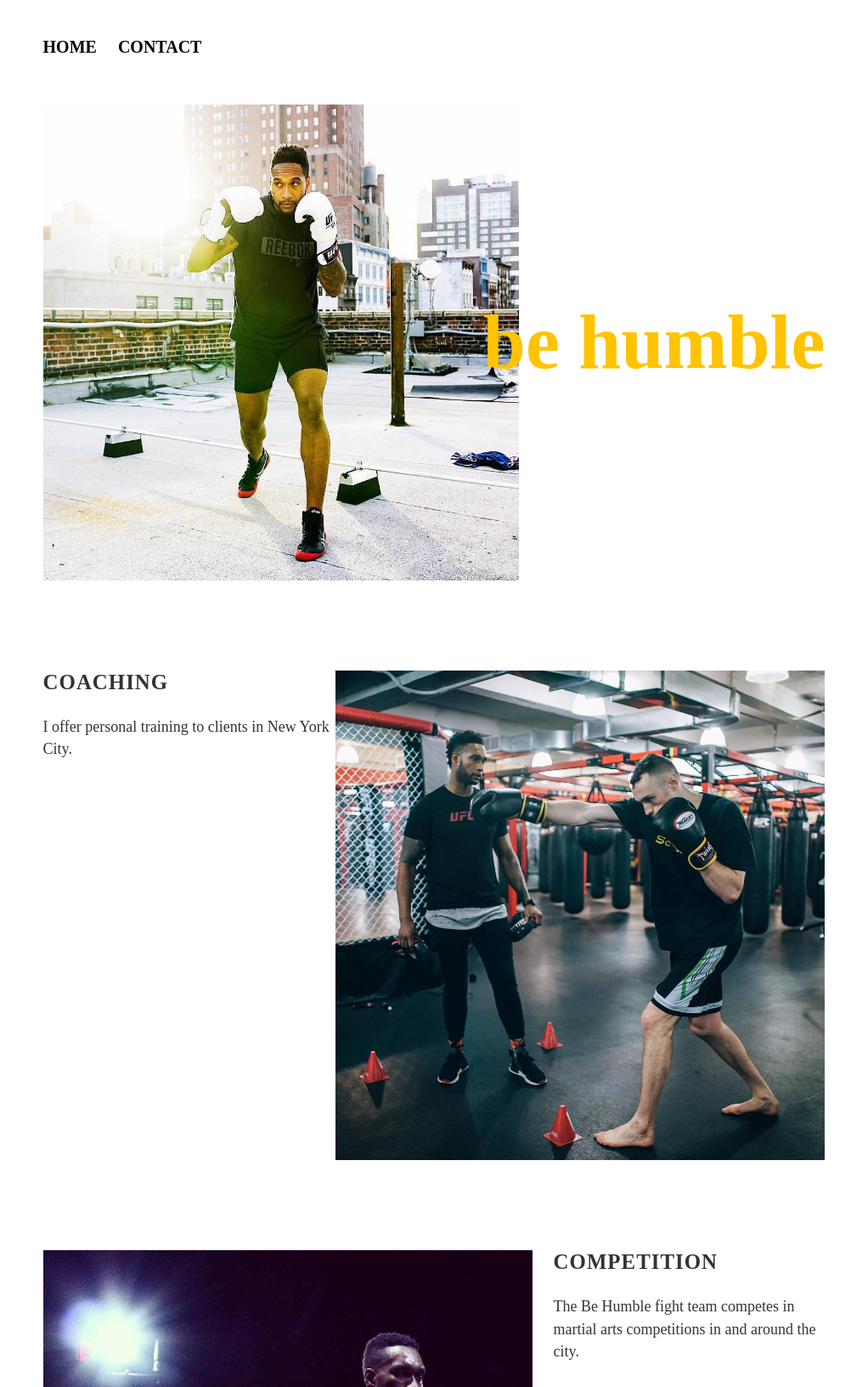
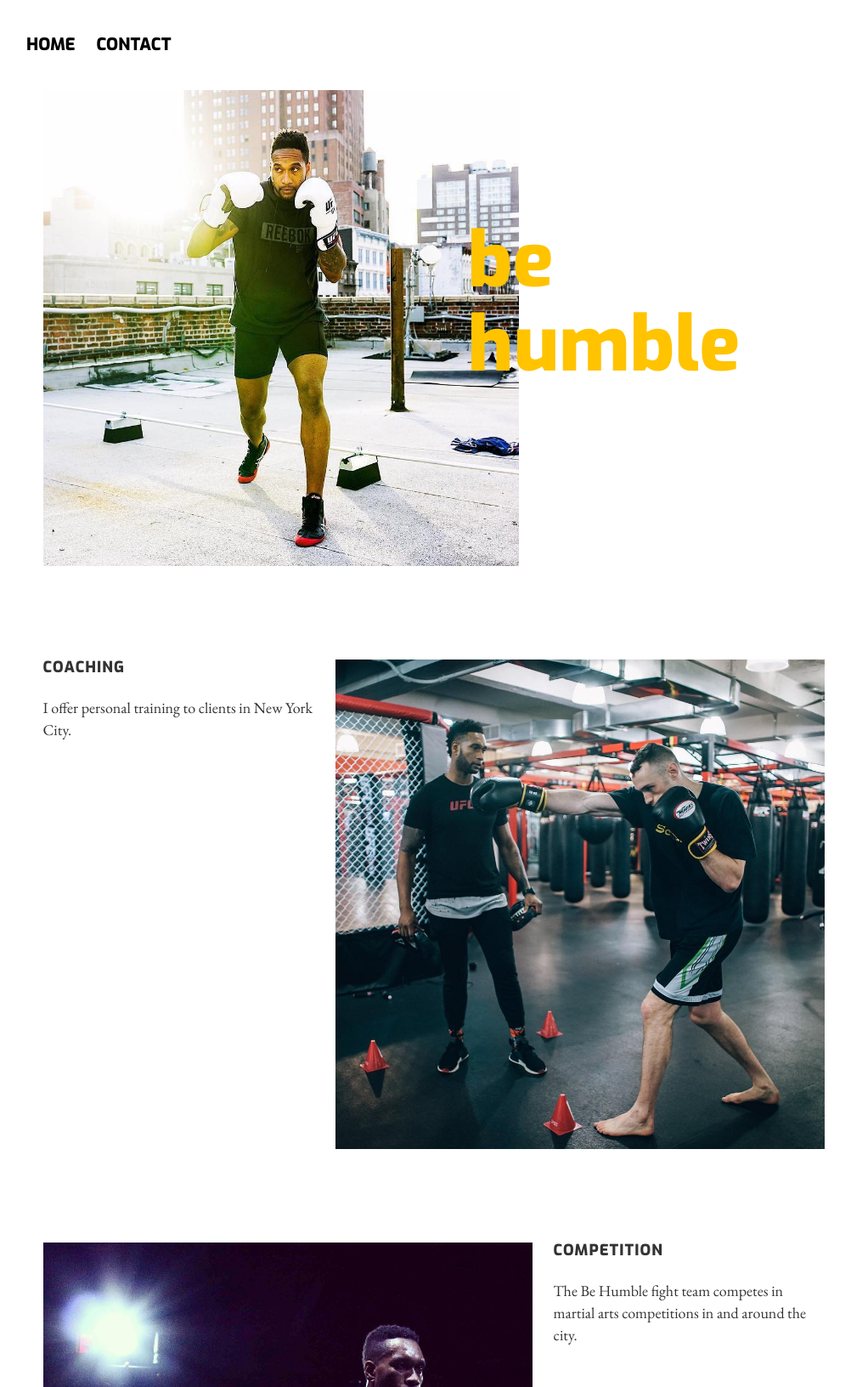
Before and after one commit to OLI9292/OLI9292.github.io, a Gatsby site: page / in a window 1280 px wide. Shown: the top 1632 px of the page at 85% size, without its empty margins (129-1131 px from the left). Built offline with nearby package versions, Linux system fonts and the light colour scheme; Gatsby itself is replaced by a stand-in of ours.

Commit message:
site updates

```diff
--- a/package.json
+++ b/package.json
@@ -10,7 +10,9 @@
     "gatsby-plugin-react-helmet": "^3.0.0",
     "react": "^16.5.1",
     "react-dom": "^16.5.1",
-    "react-helmet": "^5.2.0"
+    "react-helmet": "^5.2.0",
+    "scrollreveal": "^4.0.4",
+    "styled-components": "^3.4.10"
   },
   "keywords": [
     "gatsby"
--- a/src/components/footer.js
+++ b/src/components/footer.js
@@ -11,13 +11,16 @@ const dividerStyle = {
   height: '1px',
   boxSizing: 'border-box',
   backgroundColor: '#D3D3D3',
-  marginBottom: '20px',
+  maxWidth: '960px',
+  margin: '0 auto',
+  marginTop: '20px',
 }
 
 const textStyle = {
   fontFamily: 'EBGaramond',
   color: '#D3D3D3',
   fontSize: '14px',
+  margin: '25px 0',
 }
 
 const Footer = () => (
--- a/src/components/header.js
+++ b/src/components/header.js
@@ -1,37 +1,47 @@
 import React from 'react'
 import { Link } from 'gatsby'
 
+import styled from 'styled-components'
+
+const Links = styled.div`
+  margin: 0 auto;
+  max-width: 960px;
+  display: flex;
+  align-items: center;
+  padding: 40px 0;
+  @media only screen and (max-width: 768px) {
+    padding: 20px 0;
+  }
+`
+
+const StyledLink = styled.p`
+  font-family: exo;
+  text-transform: uppercase;
+  font-size: 20px;
+  margin: 0;
+  @media only screen and (max-width: 768px) {
+    font-size: 16px;
+  }
+`
+
 const linkStyle = {
-  fontFamily: 'exo',
   color: 'black',
   textDecoration: 'none',
-  textTransform: 'uppercase',
-  fontSize: '20px',
 }
 
 const Header = () => (
-  <div
-    style={{
-      marginBottom: '1.45rem',
-    }}
-  >
-    <div
-      style={{
-        margin: '0 auto',
-        maxWidth: 960,
-        padding: '1.45rem 1.0875rem',
-      }}
-    >
-      <h1 style={{ margin: 0 }}>
+  <Links>
+    <StyledLink>
       <Link to="/" style={Object.assign({ marginRight: '25px' }, linkStyle)}>
         home
       </Link>
+    </StyledLink>
+    <StyledLink>
       <Link to="/contact " style={linkStyle}>
         contact
       </Link>
-      </h1>
-    </div>
-  </div>
+    </StyledLink>
+  </Links>
 )
 
 export default Header
--- a/src/components/layout.css
+++ b/src/components/layout.css
@@ -60,7 +60,7 @@ dfn {
 }
 h1 {
   font-size: 2em;
-  margin: .67em 0;
+  margin: 0.67em 0;
 }
 mark {
   background-color: #ff0;
@@ -77,10 +77,10 @@ sup {
   vertical-align: baseline;
 }
 sub {
-  bottom: -.25em;
+  bottom: -0.25em;
 }
 sup {
-  top: -.5em;
+  top: -0.5em;
 }
 img {
   border-style: none;
@@ -122,29 +122,29 @@ button,
 select {
   text-transform: none;
 }
-[type=reset],
-[type=submit],
+[type='reset'],
+[type='submit'],
 button,
-html [type=button] {
+html [type='button'] {
   -webkit-appearance: button;
 }
-[type=button]::-moz-focus-inner,
-[type=reset]::-moz-focus-inner,
-[type=submit]::-moz-focus-inner,
+[type='button']::-moz-focus-inner,
+[type='reset']::-moz-focus-inner,
+[type='submit']::-moz-focus-inner,
 button::-moz-focus-inner {
   border-style: none;
   padding: 0;
 }
-[type=button]:-moz-focusring,
-[type=reset]:-moz-focusring,
-[type=submit]:-moz-focusring,
+[type='button']:-moz-focusring,
+[type='reset']:-moz-focusring,
+[type='submit']:-moz-focusring,
 button:-moz-focusring {
   outline: 1px dotted ButtonText;
 }
 fieldset {
   border: 1px solid silver;
   margin: 0 2px;
-  padding: .35em .625em .75em;
+  padding: 0.35em 0.625em 0.75em;
 }
 legend {
   box-sizing: border-box;
@@ -157,26 +157,26 @@ legend {
 textarea {
   overflow: auto;
 }
-[type=checkbox],
-[type=radio] {
+[type='checkbox'],
+[type='radio'] {
   box-sizing: border-box;
   padding: 0;
 }
-[type=number]::-webkit-inner-spin-button,
-[type=number]::-webkit-outer-spin-button {
+[type='number']::-webkit-inner-spin-button,
+[type='number']::-webkit-outer-spin-button {
   height: auto;
 }
-[type=search] {
+[type='search'] {
   -webkit-appearance: textfield;
   outline-offset: -2px;
 }
-[type=search]::-webkit-search-cancel-button,
-[type=search]::-webkit-search-decoration {
+[type='search']::-webkit-search-cancel-button,
+[type='search']::-webkit-search-decoration {
   -webkit-appearance: none;
 }
 ::-webkit-input-placeholder {
   color: inherit;
-  opacity: .54;
+  opacity: 0.54;
 }
 ::-webkit-file-upload-button {
   -webkit-appearance: button;
@@ -202,10 +202,10 @@ body {
   font-weight: normal;
   word-wrap: break-word;
   font-kerning: normal;
-  -moz-font-feature-settings: "kern", "liga", "clig", "calt";
-  -ms-font-feature-settings: "kern", "liga", "clig", "calt";
-  -webkit-font-feature-settings: "kern", "liga", "clig", "calt";
-  font-feature-settings: "kern", "liga", "clig", "calt";
+  -moz-font-feature-settings: 'kern', 'liga', 'clig', 'calt';
+  -ms-font-feature-settings: 'kern', 'liga', 'clig', 'calt';
+  -webkit-font-feature-settings: 'kern', 'liga', 'clig', 'calt';
+  font-feature-settings: 'kern', 'liga', 'clig', 'calt';
 }
 img {
   max-width: 100%;
@@ -216,7 +216,6 @@ img {
   padding-left: 0;
   padding-right: 0;
   padding-top: 0;
-  margin-bottom: 1.45rem;
 }
 h1 {
   margin-left: 0;
@@ -226,7 +225,7 @@ h1 {
   padding-left: 0;
   padding-right: 0;
   padding-top: 0;
-  margin-bottom: 1.45rem;
+
   color: inherit;
   font-family: -apple-system, BlinkMacSystemFont, Segoe UI, Roboto, Oxygen,
     Ubuntu, Cantarell, Fira Sans, Droid Sans, Helvetica Neue, sans-serif;
@@ -243,7 +242,7 @@ h2 {
   padding-left: 0;
   padding-right: 0;
   padding-top: 0;
-  margin-bottom: 1.45rem;
+
   color: inherit;
   font-family: -apple-system, BlinkMacSystemFont, Segoe UI, Roboto, Oxygen,
     Ubuntu, Cantarell, Fira Sans, Droid Sans, Helvetica Neue, sans-serif;
@@ -260,7 +259,7 @@ h3 {
   padding-left: 0;
   padding-right: 0;
   padding-top: 0;
-  margin-bottom: 1.45rem;
+
   color: inherit;
   font-family: -apple-system, BlinkMacSystemFont, Segoe UI, Roboto, Oxygen,
     Ubuntu, Cantarell, Fira Sans, Droid Sans, Helvetica Neue, sans-serif;
@@ -277,7 +276,7 @@ h4 {
   padding-left: 0;
   padding-right: 0;
   padding-top: 0;
-  margin-bottom: 1.45rem;
+
   color: inherit;
   font-family: -apple-system, BlinkMacSystemFont, Segoe UI, Roboto, Oxygen,
     Ubuntu, Cantarell, Fira Sans, Droid Sans, Helvetica Neue, sans-serif;
@@ -294,7 +293,7 @@ h5 {
   padding-left: 0;
   padding-right: 0;
   padding-top: 0;
-  margin-bottom: 1.45rem;
+
   color: inherit;
   font-family: -apple-system, BlinkMacSystemFont, Segoe UI, Roboto, Oxygen,
     Ubuntu, Cantarell, Fira Sans, Droid Sans, Helvetica Neue, sans-serif;
@@ -311,7 +310,7 @@ h6 {
   padding-left: 0;
   padding-right: 0;
   padding-top: 0;
-  margin-bottom: 1.45rem;
+
   color: inherit;
   font-family: -apple-system, BlinkMacSystemFont, Segoe UI, Roboto, Oxygen,
     Ubuntu, Cantarell, Fira Sans, Droid Sans, Helvetica Neue, sans-serif;
@@ -328,7 +327,6 @@ hgroup {
   padding-left: 0;
   padding-right: 0;
   padding-top: 0;
-  margin-bottom: 1.45rem;
 }
 ul {
   margin-left: 1.45rem;
@@ -338,7 +336,7 @@ ul {
   padding-left: 0;
   padding-right: 0;
   padding-top: 0;
-  margin-bottom: 1.45rem;
+
   list-style-position: outside;
   list-style-image: none;
 }
@@ -350,7 +348,7 @@ ol {
   padding-left: 0;
   padding-right: 0;
   padding-top: 0;
-  margin-bottom: 1.45rem;
+
   list-style-position: outside;
   list-style-image: none;
 }
@@ -362,7 +360,6 @@ dl {
   padding-left: 0;
   padding-right: 0;
   padding-top: 0;
-  margin-bottom: 1.45rem;
 }
 dd {
   margin-left: 0;
@@ -372,7 +369,6 @@ dd {
   padding-left: 0;
   padding-right: 0;
   padding-top: 0;
-  margin-bottom: 1.45rem;
 }
 p {
   margin-left: 0;
@@ -382,7 +378,6 @@ p {
   padding-left: 0;
   padding-right: 0;
   padding-top: 0;
-  margin-bottom: 1.45rem;
 }
 figure {
   margin-left: 0;
@@ -392,7 +387,6 @@ figure {
   padding-left: 0;
   padding-right: 0;
   padding-top: 0;
-  margin-bottom: 1.45rem;
 }
 pre {
   margin-left: 0;
@@ -402,7 +396,7 @@ pre {
   padding-left: 0;
   padding-right: 0;
   padding-top: 0;
-  margin-bottom: 1.45rem;
+
   font-size: 0.85rem;
   line-height: 1.42;
   background: hsla(0, 0%, 0%, 0.04);
@@ -419,7 +413,7 @@ table {
   padding-left: 0;
   padding-right: 0;
   padding-top: 0;
-  margin-bottom: 1.45rem;
+
   font-size: 1rem;
   line-height: 1.45rem;
   border-collapse: collapse;
@@ -433,7 +427,6 @@ fieldset {
   padding-left: 0;
   padding-right: 0;
   padding-top: 0;
-  margin-bottom: 1.45rem;
 }
 blockquote {
   margin-left: 1.45rem;
@@ -443,7 +436,6 @@ blockquote {
   padding-left: 0;
   padding-right: 0;
   padding-top: 0;
-  margin-bottom: 1.45rem;
 }
 form {
   margin-left: 0;
@@ -453,7 +445,6 @@ form {
   padding-left: 0;
   padding-right: 0;
   padding-top: 0;
-  margin-bottom: 1.45rem;
 }
 noscript {
   margin-left: 0;
@@ -463,7 +454,6 @@ noscript {
   padding-left: 0;
   padding-right: 0;
   padding-top: 0;
-  margin-bottom: 1.45rem;
 }
 iframe {
   margin-left: 0;
@@ -473,7 +463,6 @@ iframe {
   padding-left: 0;
   padding-right: 0;
   padding-top: 0;
-  margin-bottom: 1.45rem;
 }
 hr {
   margin-left: 0;
@@ -496,7 +485,6 @@ address {
   padding-left: 0;
   padding-right: 0;
   padding-top: 0;
-  margin-bottom: 1.45rem;
 }
 b {
   font-weight: bold;
@@ -573,10 +561,10 @@ td,
 th {
   text-align: left;
   border-bottom: 1px solid hsla(0, 0%, 0%, 0.12);
-  font-feature-settings: "tnum";
-  -moz-font-feature-settings: "tnum";
-  -ms-font-feature-settings: "tnum";
-  -webkit-font-feature-settings: "tnum";
+  font-feature-settings: 'tnum';
+  -moz-font-feature-settings: 'tnum';
+  -ms-font-feature-settings: 'tnum';
+  -webkit-font-feature-settings: 'tnum';
   padding-left: 0.96667rem;
   padding-right: 0.96667rem;
   padding-top: 0.725rem;
@@ -594,8 +582,8 @@ tt,
 code {
   background-color: hsla(0, 0%, 0%, 0.04);
   border-radius: 3px;
-  font-family: "SFMono-Regular", Consolas, "Roboto Mono", "Droid Sans Mono",
-    "Liberation Mono", Menlo, Courier, monospace;
+  font-family: 'SFMono-Regular', Consolas, 'Roboto Mono', 'Droid Sans Mono',
+    'Liberation Mono', Menlo, Courier, monospace;
   padding: 0;
   padding-top: 0.2em;
   padding-bottom: 0.2em;
@@ -609,16 +597,26 @@ code:after,
 tt:before,
 tt:after {
   letter-spacing: -0.2em;
-  content: " ";
+  content: ' ';
 }
 pre code:before,
 pre code:after,
 pre tt:before,
 pre tt:after {
-  content: "";
+  content: '';
 }
 @media only screen and (max-width: 480px) {
   html {
     font-size: 100%;
   }
 }
+
+@font-face {
+  font-family: EBGaramond;
+  src: url('../fonts/EBGaramond-Regular.ttf');
+}
+
+@font-face {
+  font-family: Exo;
+  src: url('../fonts/Exo-ExtraBold.ttf');
+}
--- a/src/components/layout.js
+++ b/src/components/layout.js
@@ -19,7 +19,7 @@ const Layout = ({ children }) => (
       }
     `}
     render={data => (
-      <>
+      <div style={{ padding: '0 20px' }}>
         <Helmet
           title={data.site.siteMetadata.title}
           meta={[
@@ -41,7 +41,7 @@ const Layout = ({ children }) => (
           {children}
         </div>
         <Footer />
-      </>
+      </div>
     )}
   />
 )
--- /dev/null
+++ b/src/components/scrollReveal.js
@@ -0,0 +1,3 @@
+import ScrollReveal from 'scrollreveal'
+
+export default ScrollReveal()
--- a/src/pages/index.js
+++ b/src/pages/index.js
@@ -1,5 +1,7 @@
 import React from 'react'
-import { Link } from 'gatsby'
+
+import styled from 'styled-components'
+import sr from '../components/scrollReveal'
 
 import Layout from '../components/layout'
 
@@ -8,90 +10,133 @@ import coaching from '../images/coaching.jpg'
 import competition from '../images/competition.jpg'
 import lifestyle from '../images/lifestyle.jpg'
 
-const IndexPage = () => (
+const scrollConfig = origin => ({
+  origin,
+  duration: 1000,
+  delay: 150,
+  distance: '500px',
+  scale: 1,
+  easing: 'ease',
+})
+
+const Flexed = styled.div`
+  display: flex;
+  align-items: center;
+  justify-content: space-between;
+  overflow: hidden;
+  @media only screen and (max-width: 768px) {
+    flex-direction: column-reverse;
+  }
+`
+
+const Informatic = styled.div`
+  margin-top: 110px;
+  display: flex;
+  align-items: flex-start;
+  justify-content: space-between;
+  @media only screen and (max-width: 768px) {
+    margin-top: 40px;
+    flex-direction: ${p => `column${p.reverse ? '-reverse' : ''}`};
+  }
+`
+
+const MainImage = styled.img`
+  min-height: 70vh;
+  min-width: 70vh;
+  max-width: 70vh;
+  max-height: 70vh;
+  width: auto;
+  height: auto;
+  @media only screen and (max-width: 768px) {
+    min-height: 60vh;
+    min-width: 60vh;
+    max-width: 60vh;
+    max-height: 60vh;
+  }
+`
+
+const BeHumble = styled.h1`
+  font-family: Exo;
+  font-size: 90px;
+  font-weight: 900;
+  color: #ffc300;
+  margin-left: -60px;
+  @media only screen and (max-width: 768px) {
+    margin: 0 auto;
+    font-size: 50px;
+    padding: 10px 0;
+  }
+`
+
+const Title = styled.h4`
+  font-family: Exo;
+  font-weight: 900;
+  letter-spacing: 1px;
+  text-transform: uppercase;
+`
+
+const Text = styled.p`
+  font-family: EBGaramond;
+`
+const SecondaryImage = styled.img`
+  width: 45vw;
+  height: auto;
+  margin-right: ${p => (p.marginRight ? '25px' : '')};
+  @media only screen and (max-width: 768px) {
+    margin: 0 auto;
+    width: 65vw;
+  }
+`
+
+export class IndexPage extends React.Component {
+  componentDidMount = () => {
+    const config = {}
+
+    sr.reveal(this.refs.box2, scrollConfig('left'))
+    sr.reveal(this.refs.box3, scrollConfig('right'))
+    sr.reveal(this.refs.box4, scrollConfig('left'))
+  }
+
+  render() {
+    return (
       <Layout>
-    <div style={styles.flexed}>
-      <img style={styles.mainImage} src={main} />
-      <h1 style={styles.beHumble}>be humble</h1>
+        <Flexed>
+          <MainImage src={main} />
+          <BeHumble>be humble</BeHumble>
+        </Flexed>
+
+        <Informatic ref="box2">
+          <div>
+            <Title>coaching</Title>
+            <Text>I offer personal training to clients in New York City.</Text>
           </div>
+          <SecondaryImage src={coaching} />
+        </Informatic>
 
-    <div style={styles.informatic}>
+        <Informatic reverse={true} ref="box3">
+          <SecondaryImage marginRight={true} src={competition} />
           <div>
-        <h3 style={styles.title}>coaching</h3>
-        <p style={styles.text}>
-          I offer personal training to clients in New York City.
-        </p>
+            <Title>competition</Title>
+            <Text>
+              The Be Humble fight team competes in martial arts competitions in
+              and around the city.
+            </Text>
           </div>
-      <img style={styles.secondaryImage} src={coaching} />
-    </div>
+        </Informatic>
 
-    <div style={styles.informatic}>
-      <img
-        style={Object.assign({ marginRight: '25px' }, styles.secondaryImage)}
-        src={competition}
-      />
+        <Informatic ref="box4">
           <div>
-        <h3 style={styles.title}>competition</h3>
-        <p style={styles.text}>
-          The Be Humble fight team competes in martial arts competitions in and
-          around the city.
-        </p>
-      </div>
-    </div>
-
-    <div style={styles.informatic}>
-      <div>
-        <h3 style={styles.title}>lifestyle</h3>
-        <p style={styles.text}>
+            <Title>lifestyle</Title>
+            <Text>
               Be humble is a brand promoting living a healthy lifestyle with
               confidence and humility.
-        </p>
+            </Text>
           </div>
-      <img style={styles.secondaryImage} src={lifestyle} />
-    </div>
+          <SecondaryImage src={lifestyle} />
+        </Informatic>
       </Layout>
     )
-
-const styles = {
-  flexed: {
-    display: 'flex',
-    alignItems: 'center',
-    justifyContent: 'space-between',
-  },
-  informatic: {
-    marginTop: '80px',
-    display: 'flex',
-    alignItems: 'flex-start',
-    justifyContent: 'space-between',
-  },
-  mainImage: {
-    minHeight: '70vh',
-    minWidth: '70vh',
-    maxWidth: '70vh',
-    maxHeight: '70vh',
-    width: 'auto',
-    height: 'auto',
-  },
-  beHumble: {
-    fontFamily: 'Exo',
-    fontSize: '90px',
-    fontWeight: '900',
-    color: '#FFC300',
-    marginLeft: '-60px',
-  },
-  title: {
-    fontFamily: 'Exo',
-    fontWeight: '900',
-    letterSpacing: '1px',
-    textTransform: 'uppercase',
-  },
-  text: {
-    fontFamily: 'EBGaramond',
-  },
-  secondaryImage: {
-    width: '45vw',
-    height: 'auto',
-  },
+  }
 }
 
 export default IndexPage
```
Also changed, not shown: src/fonts/EBGaramond-Regular.ttf (added), src/fonts/Exo-ExtraBold.ttf (added), 1 other file. Lines whose indentation alone changed are shown as unchanged.
